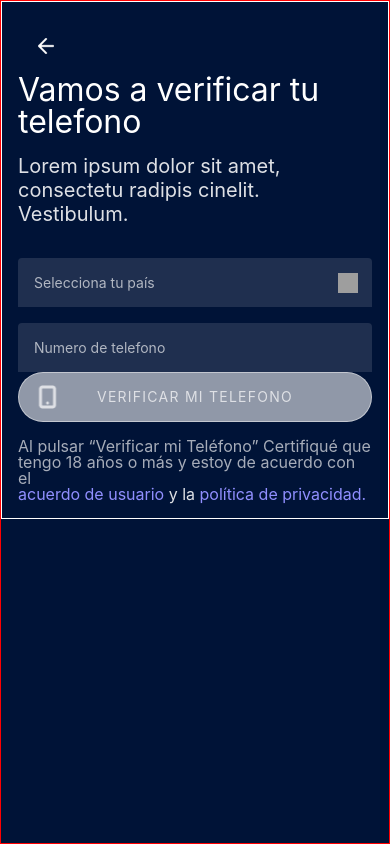
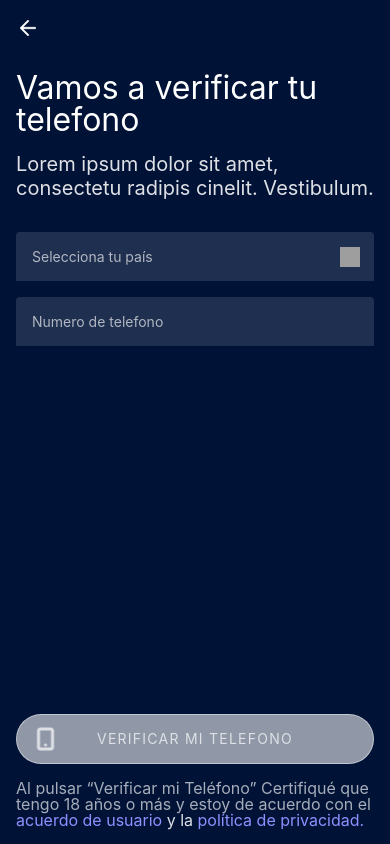
Before and after one commit to brtkev/mobil-app-example, a React Native app: screen /Register in a window 390 px wide. Built offline with nearby package versions, Linux system fonts and the light colour scheme; grey boxes are pictures that could not be loaded.

Commit message:
add: country select screen

```diff
--- a/src/components/loginInput/select.tsx
+++ b/src/components/loginInput/select.tsx
@@ -17,11 +17,23 @@ const _styles = StyleSheet.create({
 
 interface Props extends TouchableOpacityProps {
   placeholder? : string;
-
+  option? : boolean;
+  rightIcon? : any; //image objects must be any
 }
 
 const Select = (props : Props) => {
-  const { style, placeholder,...TouchableProps } = props;
+  const { style, placeholder, option, rightIcon,...TouchableProps } = props;
+  if(option)return(
+    <TouchableOpacity style={[{width:"100%"}, style]} {...TouchableProps}>
+      <View style={ [styles.container, {display:"flex", flexDirection:"row", borderRadius: 16, borderTopLeftRadius: 16, borderTopRightRadius: 16}]} >
+        {rightIcon && <Image style={{height: 25, width: "auto", aspectRatio: 1, marginRight: 16, borderRadius: 4}} source={rightIcon} />}
+        <TextApp style={{color:colors.textPrimary, fontSize: 16}}>{placeholder}</TextApp>
+        <View style={_styles.iconContainer}>
+          <Image style={_styles.icon} source={require('assets/icons/right-pointer.png')} />
+        </View>
+      </View>
+    </TouchableOpacity>
+  )
   return(
     <TouchableOpacity style={[{width:"100%"}, style]} {...TouchableProps}>
       <View style={ [styles.container]} >
--- a/src/components/navTop/index.tsx
+++ b/src/components/navTop/index.tsx
@@ -1,13 +1,12 @@
-import {Image, View, TouchableOpacity} from 'react-native'
+import {Image, View, TouchableOpacity, TouchableOpacityProps} from 'react-native'
 import styles from './styles'
 
-import {AnyRootStackScreenProps} from 'src/components/types'
 
 //navTop with return button, returns to the last stack screen
-const NavTop = ({navigation, route} : AnyRootStackScreenProps) => {
+const NavTop = ({ onPress,...props} : TouchableOpacityProps) => {
   return(
     <View style={styles.main}>
-      <TouchableOpacity style={styles.touchable} onPress={() => navigation.goBack()} >
+      <TouchableOpacity style={styles.touchable} onPress={onPress} >
         <Image style={styles.icon} source={require('assets/icons/arrow-left.png')} />
       </TouchableOpacity>
     </View>
--- a/src/components/pageWrapper/index.tsx
+++ b/src/components/pageWrapper/index.tsx
@@ -1,17 +1,26 @@
 import { View, StatusBar, SafeAreaView, ScrollView, ViewProps } from 'react-native';
 import styles from './styles';
 
+interface Props extends ViewProps{
+  scrollable? : boolean
+}
+//wraps a default scrollable and style for the page
+const PageWrapper = ({children, scrollable, ...props} : Props) => {
 
-//wraps a default scrollable and style for the page
-const PageWrapper = ({children} : ViewProps) => {
-
-  return(
+  if(scrollable) return(
     <View style={styles.main} >
 			<StatusBar />
 			<SafeAreaView  style={{flex:1}} ><ScrollView style={styles.scrollView} >
         {children}
       </ScrollView></SafeAreaView>
 		</View>
+  );
+
+  return(
+  <View style={styles.main} >
+    <StatusBar />
+    {children}
+  </View>
   )
 }
 
--- a/src/components/pageWrapper/styles.ts
+++ b/src/components/pageWrapper/styles.ts
@@ -8,7 +8,7 @@ const styles = StyleSheet.create({
     backgroundColor: colors.background,
   },
   scrollView:{
-    flex: 1, width:"100%", display: "flex", borderWidth: 1, borderColor: "red"
+    flex: 1, width:"100%", display: "flex", minHeight: "100%"
   },
 });
 
--- a/src/pages/login/index.tsx
+++ b/src/pages/login/index.tsx
@@ -16,7 +16,7 @@ export default function Login({navigation} : props) {
 
 
 	return (
-		<PageWrapper><View style={styles.contentBox} >
+		<PageWrapper scrollable ><View style={styles.contentBox} >
 			<Image source={require('assets/logos/logo.png')} style={styles.logo} />
 			<TextApp style={{fontSize: 34, lineHeight: 36,marginBottom: 24}} >
 				Iniciar Sesión
--- a/src/pages/register/index.tsx
+++ b/src/pages/register/index.tsx
@@ -4,12 +4,13 @@ import TextApp from 'src/components/textApp';
 import {View, TouchableOpacity } from 'react-native'
 
 import styles from './styles';
-import {RootStackScreenProps, RegisterStackParamList} from 'src/components/types'
+import {RootStackScreenProps, RegisterStackParamList, RegisterStackScreenProps} from 'src/components/types'
 import { createNativeStackNavigator } from '@react-navigation/native-stack';
 import LoginInput from 'src/components/loginInput';
 import Select from 'src/components/loginInput/select';
 import LoginButton from 'src/components/loginButton';
 import colors from 'src/styles/colors';
+import CountrySelect from './screens/countrySelect';
 const Stack = createNativeStackNavigator<RegisterStackParamList>()
 
 export default function Register(props : RootStackScreenProps<"Register">){
@@ -17,23 +18,30 @@ export default function Register(props : RootStackScreenProps<"Register">){
   return(
     <Stack.Navigator initialRouteName='Phone' >
       <Stack.Screen name="Phone" component={PhoneVerify} options={{headerShown: false}} />
+      <Stack.Screen name="CountrySelect" component={CountrySelect} options={{headerShown: false}} />
     </Stack.Navigator>
   );
 }
 
-function PhoneVerify(props : any){
+function PhoneVerify(props : RegisterStackScreenProps<"Phone">){
+  console.log(props.route.params)
   return(
     <PageWrapper>
-      <View style={styles.main} >
-        <NavTop {...props} />
-        <View  >
-          <View>
+      <NavTop onPress={() => props.navigation.goBack()} />
+      <View style={styles.main}  >
+        <View >
           <TextApp style={styles.title} >Vamos a verificar tu telefono</TextApp>
           <TextApp style={styles.textP} >Lorem ipsum dolor sit amet, consectetu radipis cinelit. Vestibulum.</TextApp>
-            <Select style={{marginBottom:16}} placeholder="Selecciona tu país" />
+          {props.route.params ?
+          <Select option rightIcon={props.route.params?.rightIcon} onPress={() => props.navigation.push("CountrySelect")} style={{marginBottom:16}}
+          placeholder={props.route.params?.placeholder} />
+          :
+          <Select onPress={() => props.navigation.push("CountrySelect")} style={{marginBottom:16}}
+           placeholder="Selecciona tu país" />
+          }
           <LoginInput placeholder='Numero de telefono' />
         </View>
-          <View  >
+        <View >
           <LoginButton style={{marginBottom: 16}} disabled theme='signin' leftIcon={require('assets/icons/smartphone.png')} title='VERIFICAR MI TELEFONO' onPress={() => console.log("press")} />
           <TextApp style={styles.smText} >Al pulsar “Verificar mi Teléfono” Certifiqué que tengo 18 años o más y estoy de acuerdo con el </TextApp>
           <TouchableOpacity  onPress={() => console.log("to policy")} >
@@ -43,8 +51,6 @@ function PhoneVerify(props : any){
             </TextApp>
           </TouchableOpacity>
         </View>
-        </View>
-      </View>
-    </PageWrapper>
+      </View></PageWrapper>
   );
 }
--- /dev/null
+++ b/src/pages/register/screens/countrySelect.tsx
@@ -0,0 +1,61 @@
+import { StyleSheet, View } from "react-native"
+import NavTop from "src/components/navTop"
+import PageWrapper from "src/components/pageWrapper"
+import TextApp from "src/components/textApp"
+import Select from "src/components/loginInput/select"
+import { RegisterStackScreenProps} from 'src/components/types'
+
+const styles = StyleSheet.create({
+  main:{
+    padding: 16
+  },
+  title:{
+    fontSize: 32, lineHeight: 32, marginBottom: 16,
+  }
+})
+
+const params = {
+  venezuela:{
+    placeholder: "Venezuela (+58)",
+    rightIcon: require('assets/flags/venezuela-flag.png'),
+    initialNumber : 58
+  },
+  colombia: {
+    placeholder: "Colombia (+57)",
+    rightIcon: require('assets/flags/colombia-flag.png'),
+    initialNumber : 57
+  },
+  argentina : {
+    placeholder: "Argentina (+54)",
+    rightIcon: require('assets/flags/argentina-flag.png'),
+    initialNumber : 54
+  },
+  peru : {
+    placeholder: "Peru (+51)",
+    rightIcon: require('assets/flags/argentina-flag.png'),
+    initialNumber : 51
+  }
+}
+export default function CountrySelect(props: RegisterStackScreenProps<"CountrySelect">){
+  return(
+    <PageWrapper>
+       <NavTop onPress={() => props.navigation.goBack()} />
+
+      <View style={styles.main} >
+        <TextApp  style={styles.title}>Selecciona tu país</TextApp>
+        <Select option rightIcon={params.venezuela.rightIcon}
+        onPress={() => props.navigation.navigate("Phone", params.venezuela)} style={{marginBottom:16}}
+        placeholder={params.venezuela.placeholder} />
+        <Select option rightIcon={params.colombia.rightIcon}
+        onPress={() => props.navigation.navigate("Phone", params.colombia)} style={{marginBottom:16}}
+        placeholder={params.colombia.placeholder} />
+        <Select option rightIcon={params.argentina.rightIcon}
+        onPress={() => props.navigation.navigate("Phone", params.argentina)} style={{marginBottom:16}}
+        placeholder={params.argentina.placeholder} />
+        <Select option rightIcon={params.peru.rightIcon}
+        onPress={() => props.navigation.navigate("Phone", params.peru)} style={{marginBottom:16}}
+        placeholder={params.peru.placeholder} />
+      </View>
+    </PageWrapper>
+  )
+}
--- a/src/pages/register/styles.ts
+++ b/src/pages/register/styles.ts
@@ -4,10 +4,7 @@ import colors from "src/styles/colors";
 
 export default StyleSheet.create({
   main:{
-    padding: 16, display: "flex", flex: 1, justifyContent : "space-between", borderWidth: 1,borderColor: "white"
-  },
-  bottomContainer:{
-    position: "absolute", bottom: 0
+    display:"flex", justifyContent: "space-between", padding: 16, flex:1
   },
   title:{
     fontSize: 32, lineHeight: 32, marginBottom: 16,
```
Also changed, not shown: src/components/types.ts (+7 -1 lines). Lines whose indentation alone changed are shown as unchanged.
